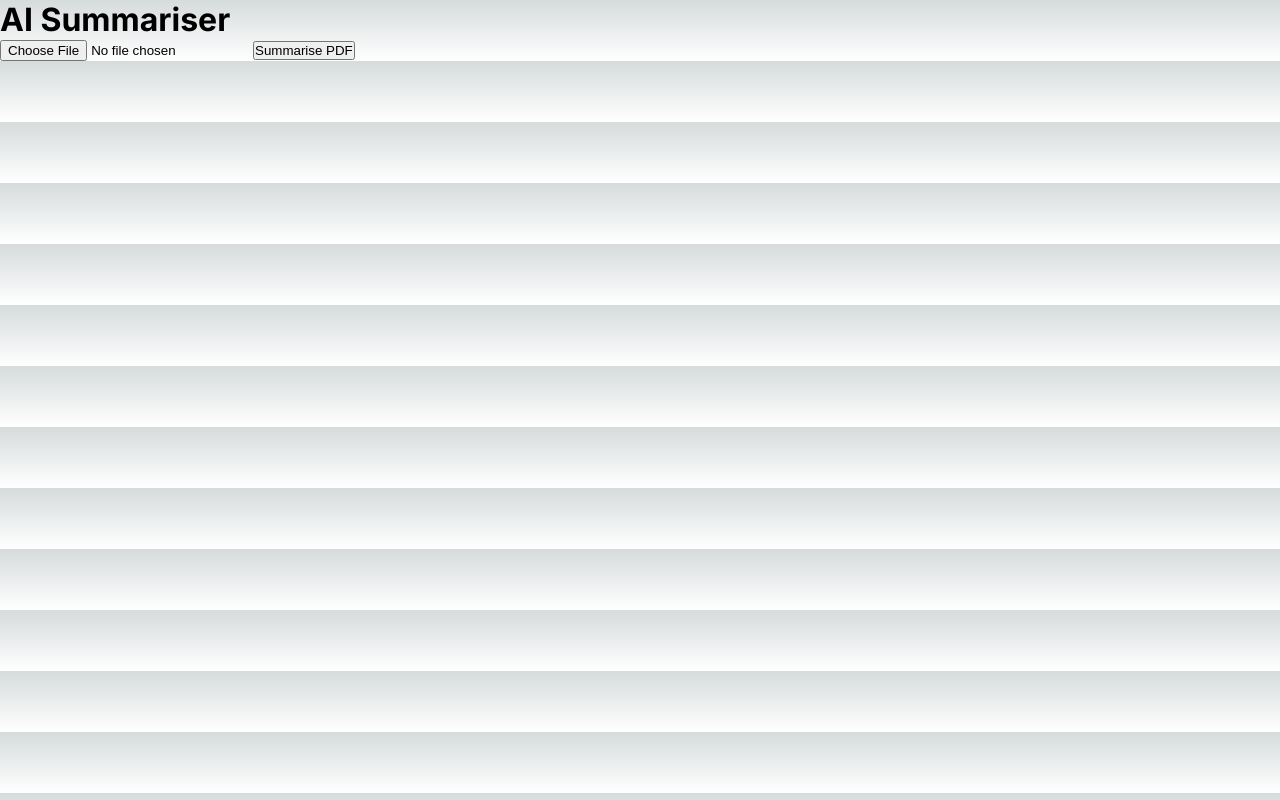
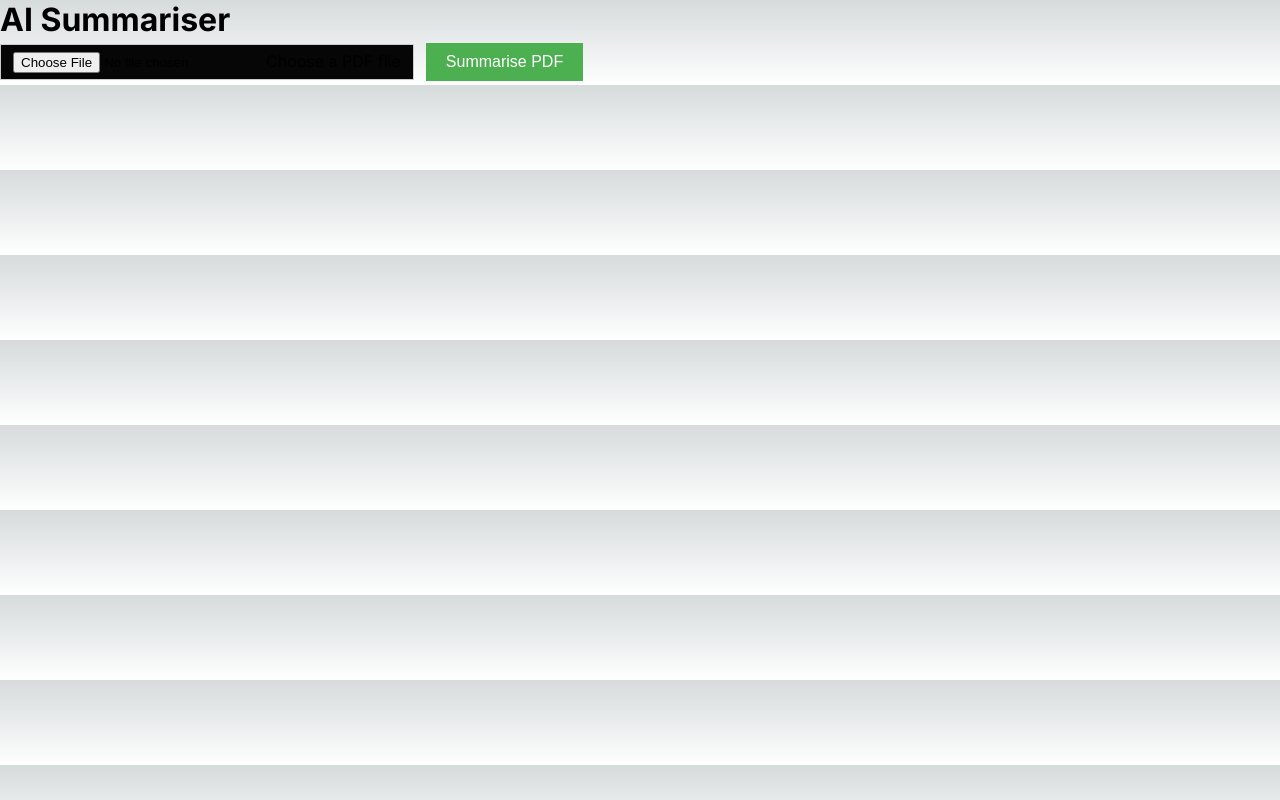
Before and after one commit to mrud0004/ai-summariser-pdf, a Next.js app in the folder ai-summariser-pdf/: page / in a window 1280 px wide. Built offline with nearby package versions, Linux system fonts and the light colour scheme.

Commit message:
Css changes

```diff
--- a/ai-summariser-pdf/src/app/page.js
+++ b/ai-summariser-pdf/src/app/page.js
@@ -37,16 +37,20 @@ export default function Home(){
       <main className={styles.main} >
 
       <h1>AI Summariser</h1>
+
+      <label className = {styles.customFileUpload}>
       <input type="file"
        id="file"
        onChange={onFileChange}
        name = 'file'
 
         accept = ".pdf"/>
+        Choose a PDF file
+        </label>
 
 
 
-      <button
+      <button className = {styles.button}
 
      onClick={async() => {
 
--- a/ai-summariser-pdf/src/app/page.module.css
+++ b/ai-summariser-pdf/src/app/page.module.css
@@ -0,0 +1,30 @@
+/* page.module.css */
+
+.customFileUpload {
+    border: 1px solid #ccc;
+    display: inline-block;
+    padding: 6px 12px;
+    cursor: pointer;
+    background-color: #060606;
+    margin-right: 10px;
+  }
+
+  .button {
+    background-color: #4CAF50; /* Green background */
+    border: none;
+    color: white; /* White text */
+    padding: 10px 20px;
+    text-align: center;
+    text-decoration: none;
+    display: inline-block;
+    font-size: 16px;
+    margin: 4px 2px;
+    transition-duration: 0.4s; /* Smooth transition for hover effect */
+    cursor: pointer;
+  }
+
+  .button:hover {
+    background-color: white;
+    color: black;
+    border: 2px solid #4CAF50; /* Green border */
+  }
```
